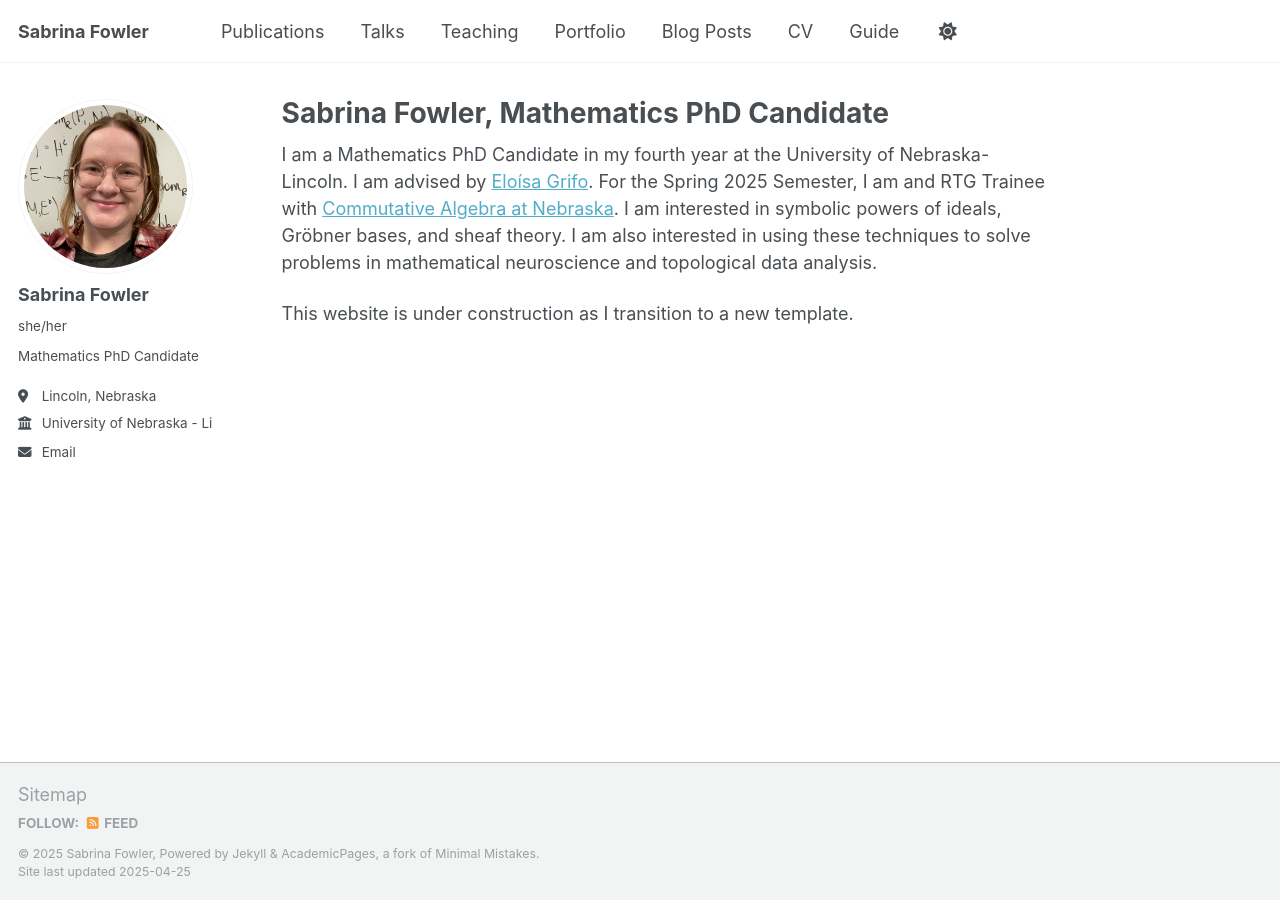
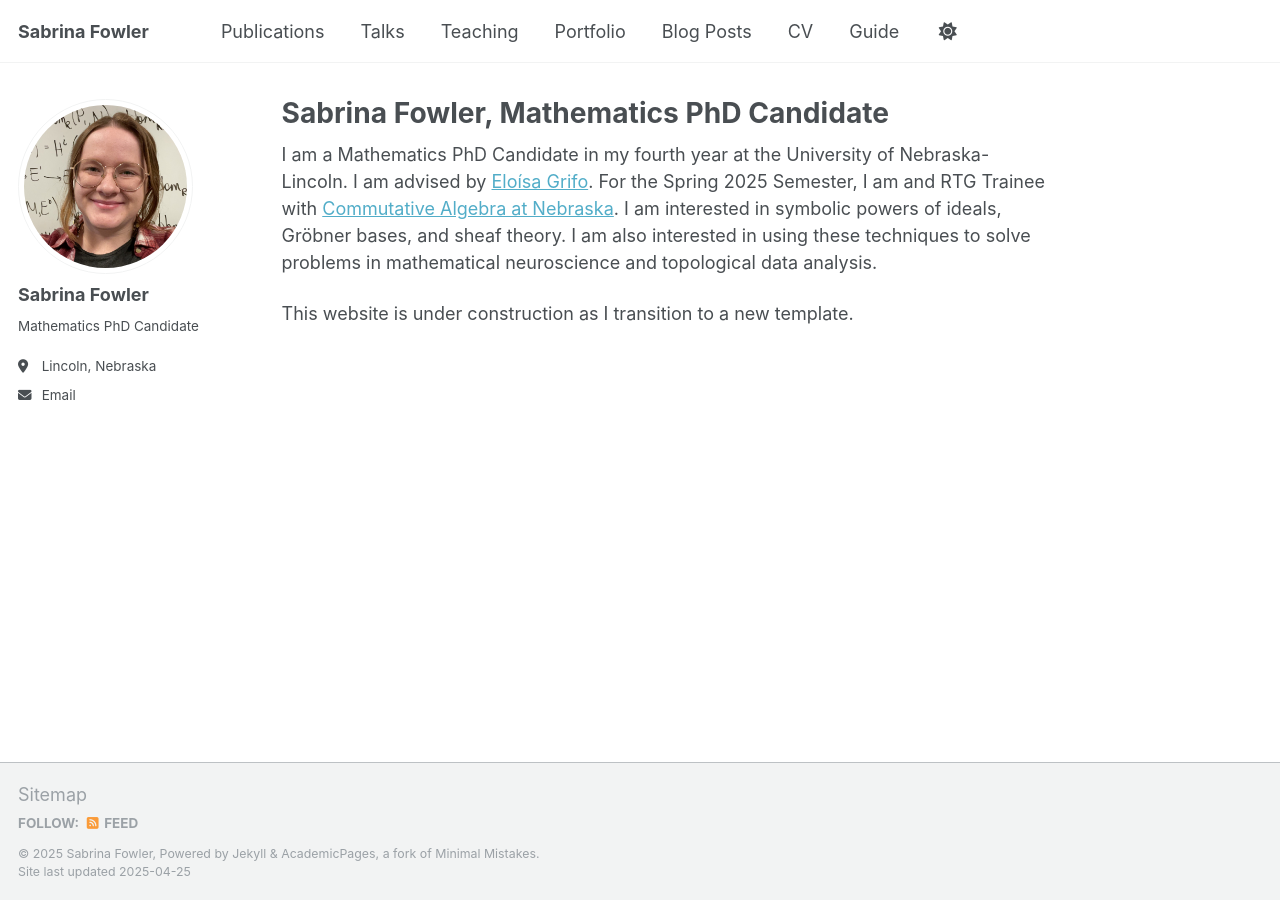
Before and after one commit to sabrinafowler/sabrinafowler.github.io, a Jekyll site: the page built from _pages/about.md, in a window 1280 px wide. Built offline with Jekyll 4.4.1, drawn with Linux system fonts in a browser that asks for light colours.

Commit message:
commented out sidebar stuff

```diff
--- a/_config.yml
+++ b/_config.yml
@@ -24,10 +24,10 @@ author:
   # Biographic information
   avatar           : "websiteimg.jpeg"
   name             : "Sabrina Fowler"
-  pronouns         : "she/her"
+  pronouns         : # "she/her"
   bio              : "Mathematics PhD Candidate"
   location         : "Lincoln, Nebraska"
-  employer         : "University of Nebraska - Lincoln"
+  employer         : # "University of Nebraska - Lincoln"
   uri              : # URL
   email            : "sfowler14@unl.edu"
 
```
